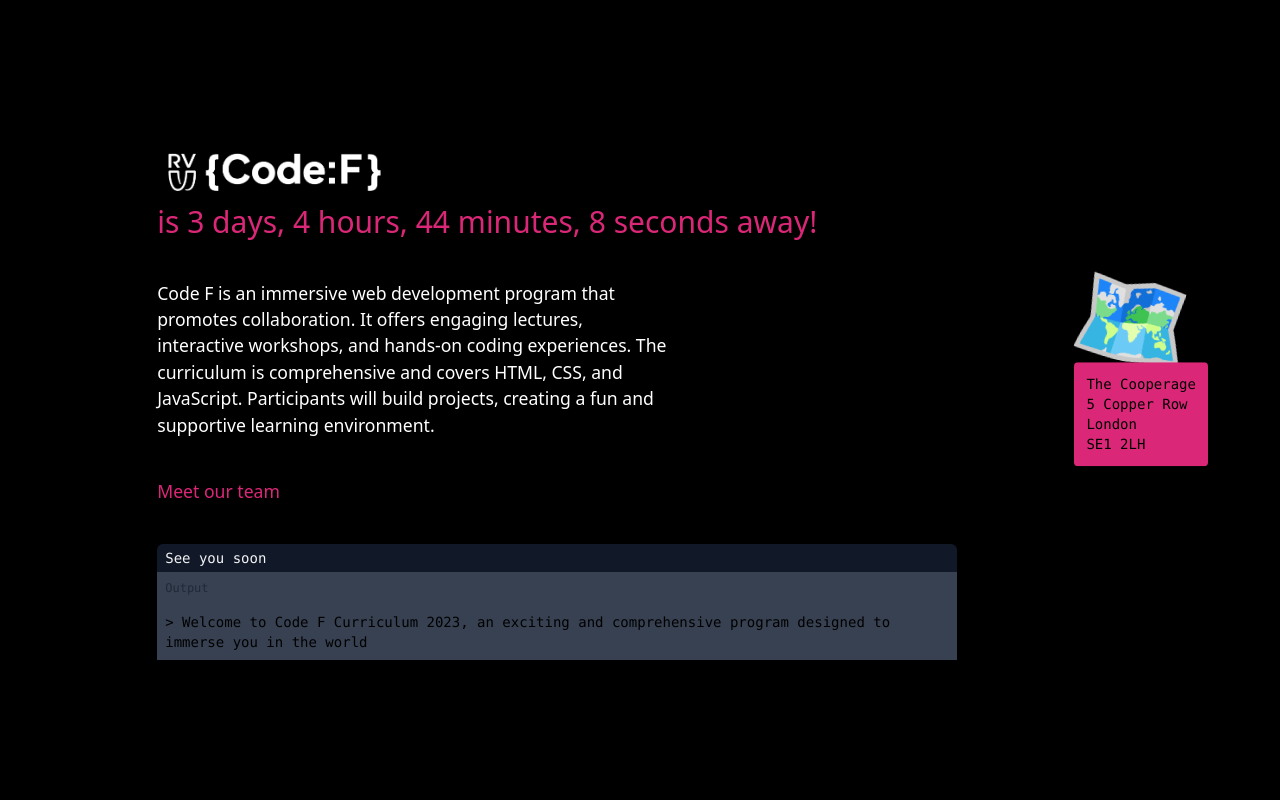
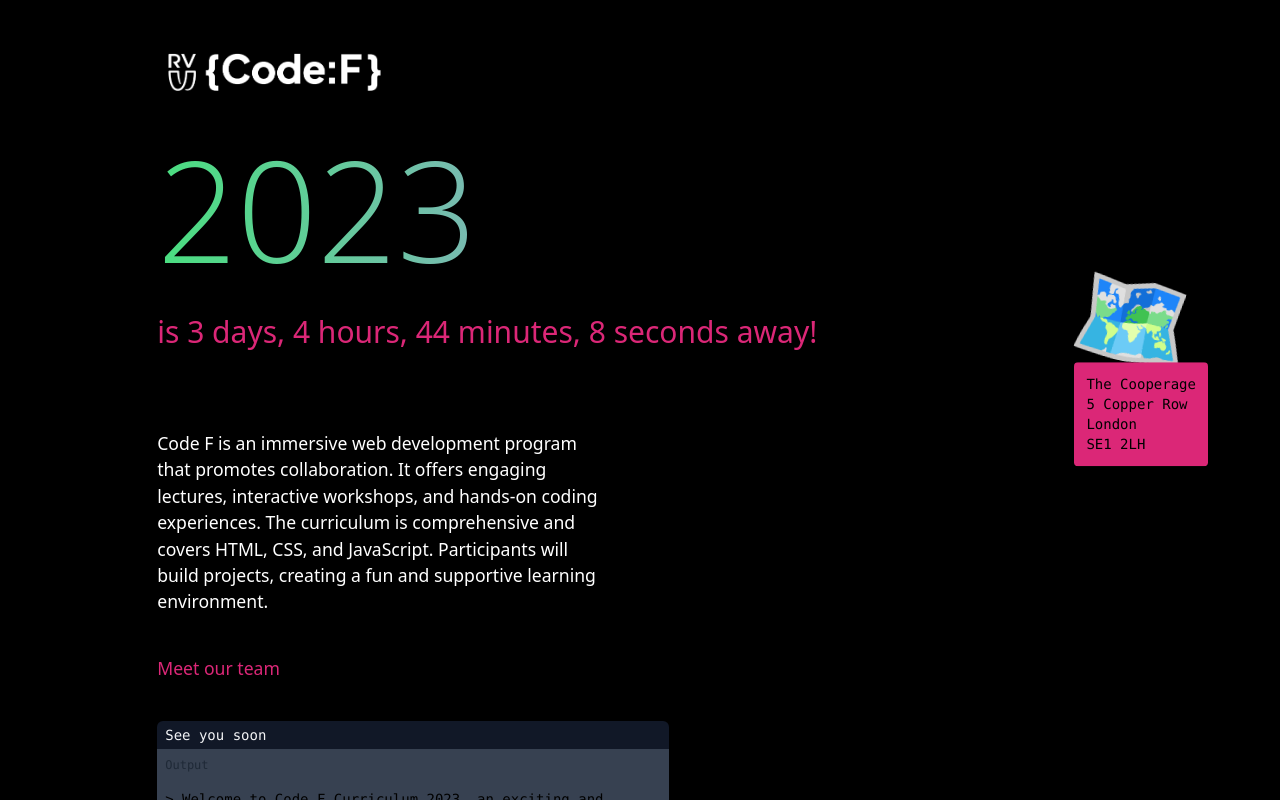
Before and after one commit to ossiehilts/CodeF-Astro-Template-2023, an Astro site: page / in a window 1280 px wide. Built offline with nearby package versions, Linux system fonts and the light colour scheme; Astro itself is replaced by a stand-in of ours.

Commit message:
Update 3 files

```diff
--- a/src/components/CountdownTimer.tsx
+++ b/src/components/CountdownTimer.tsx
@@ -44,8 +44,10 @@ const TypingComponent = () => {
 
   return (
     <div>
-      <p className="p-2 text-gray-800 bg-gray-700 font-mono text-xs">Output</p>
-      <p className="p-2 bg-gray-700 font-mono text-sm">
+      <p className="p-2 text-gray-800 bg-gray-700 font-mono text-xs max-w-lg">
+        Output
+      </p>
+      <p className="p-2 bg-gray-700 font-mono text-sm rounded-b-md max-w-lg">
         {">"} {message}
       </p>
     </div>
@@ -91,16 +93,32 @@ const CountdownTimer = () => {
       <div className="md:flex items-center justify-center h-screen w-screen overflow-auto p-10">
         <div className="md:w-2/3 m-auto">
           <div>
+            <div className="top-0 left-0 right-0 bg-red-500 absolute h-100 block"></div>
             <img src="/logo.png" alt="Logo" className="block h-16" />
-            <h1 className="text-3xl text-pink-600 text-left w-full">
+            <h1
+              className="block float-left w-full text-left font-light text-transparent bg-gradient-to-r from-green-400 to-purple-400 bg-clip-text m-0 p-0"
+              style={{
+                WebkitTextFillColor: "transparent",
+                fontFamily: "Open Sans, sans-serif",
+                fontSize: "140px",
+                animation: "swirl 1s linear infinite",
+                WebkitBackgroundClip: "text",
+              }}
+            >
+              <div className="block">2023</div>
+            </h1>
+            <h2
+              style={{ marginTop: "128px" }}
+              className="text-3xl text-pink-600 text-left w-full block md:mt-10"
+            >
               <span>is {timeLeft.days} days, </span>
               <span>{timeLeft.hours} hours, </span>
               <span>{timeLeft.minutes} minutes, </span>
               <span>{timeLeft.seconds} seconds </span>
               <span>away!</span>
-            </h1>
+            </h2>
           </div>
-          <p className="text-white mt-10 max-w-lg">
+          <p className="text-white mt-20 max-w-md">
             Code F is an immersive web development program that promotes
             collaboration. It offers engaging lectures, interactive workshops,
             and hands-on coding experiences. The curriculum is comprehensive and
@@ -115,7 +133,7 @@ const CountdownTimer = () => {
               <span className="text-pink-600">Meet our team</span>
             </a>
           </p>
-          <div className="mt-10 overflow-scroll">
+          <div className="mt-10 overflow-scroll max-w-lg">
             <div className="flex items-center justify-between bg-gray-900 text-gray-700 px-2 py-1 rounded-t-md">
               <div className="font-mono text-sm text-gray-100">
                 See you soon
--- /dev/null
+++ b/src/components/swirl.css
@@ -0,0 +1,11 @@
+@keyframes swirl {
+  0% {
+    background-position: 0% 50%;
+  }
+  50% {
+    background-position: 100% 50%;
+  }
+  100% {
+    background-position: 0% 50%;
+  }
+}
--- a/src/pages/day-one.astro
+++ b/src/pages/day-one.astro
@@ -9,6 +9,8 @@ import Celebration from "../components/Celebration";
 import Excalidraw from "../components/Excalidraw.astro";
 import WavingHand from "../components/WavingHand.astro";
 import PDF from "../components/PDF.astro";
+
+import "./swirl.css";
 ---
 
 <Container>
```
